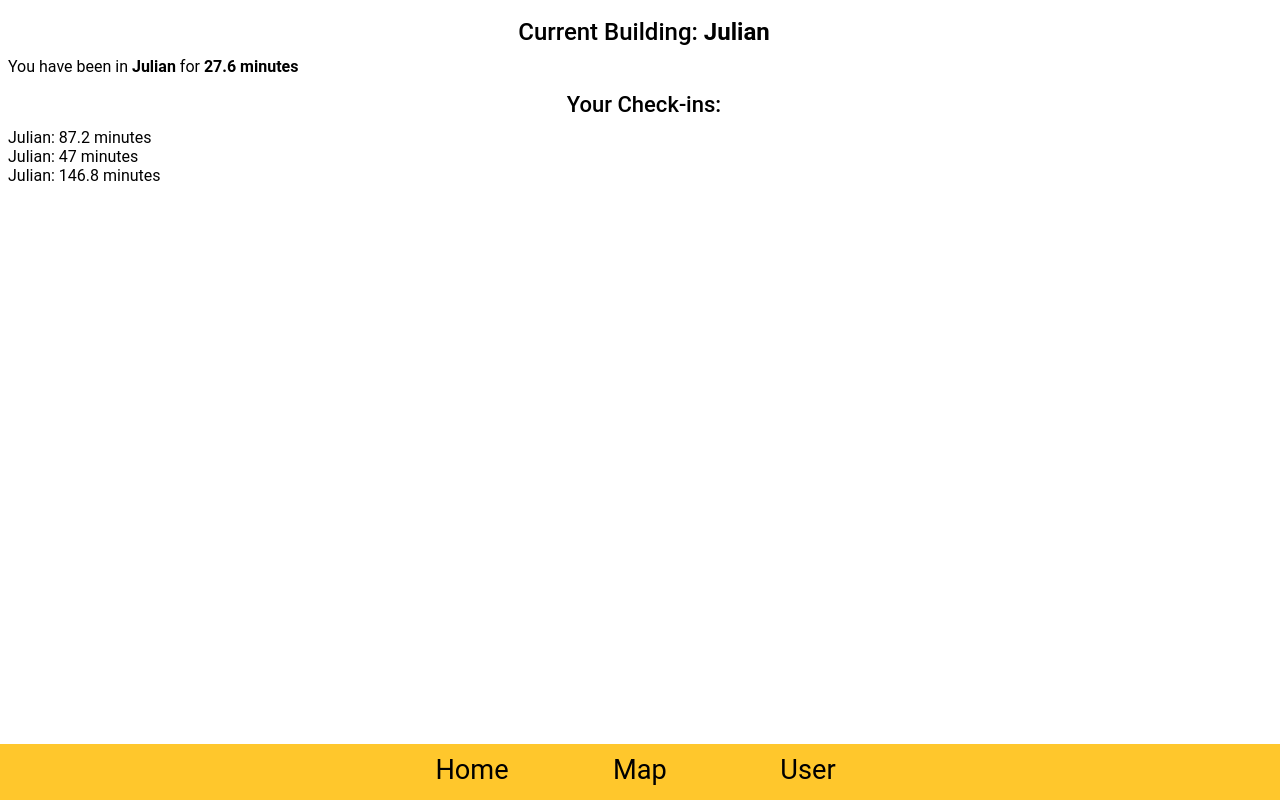
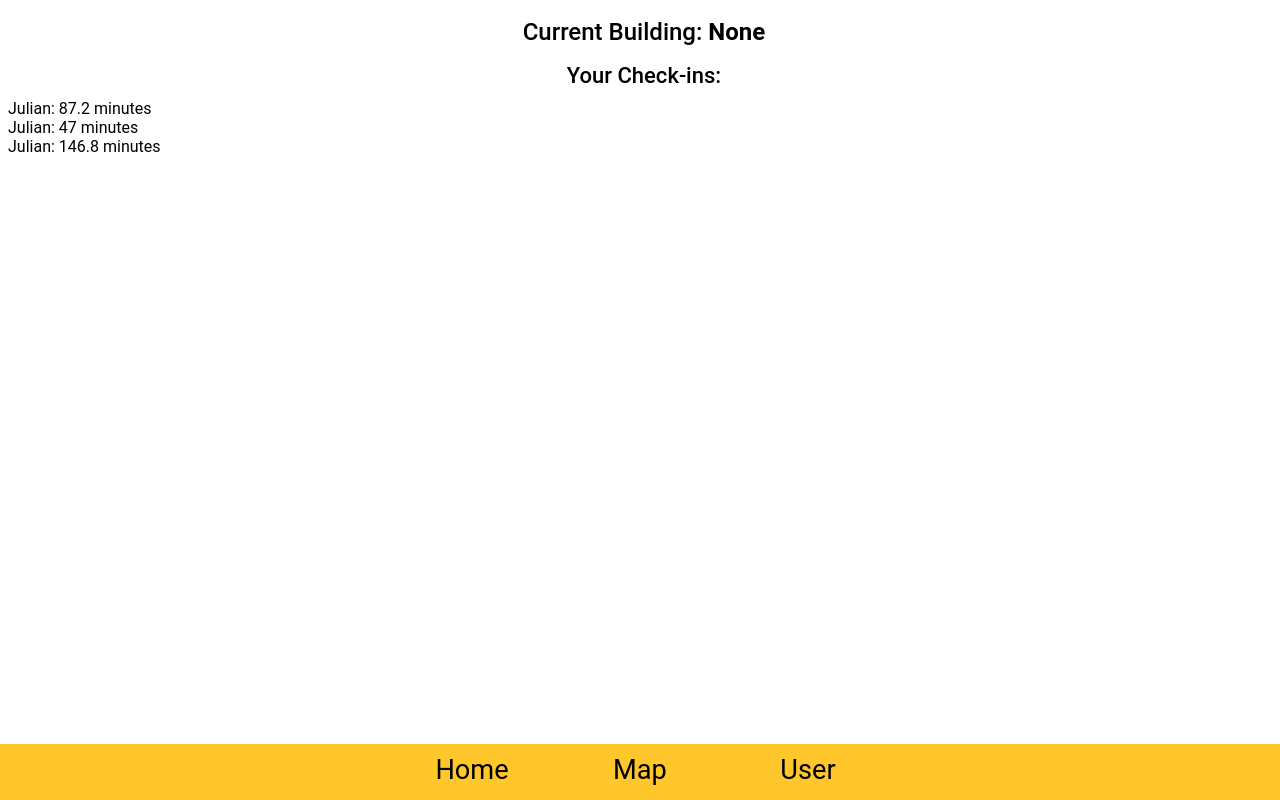
Before and after one commit to kathleencurran2021/tigerTraffic, a React (Create React App) app: page /user in a window 1280 px wide. Built offline with nearby package versions, Linux system fonts and the light colour scheme.

Commit message:
conditional rendering from ischeckedin

```diff
--- a/src/pages/HomePage.tsx
+++ b/src/pages/HomePage.tsx
@@ -50,10 +50,15 @@ export const HomePage: React.FC = () => {
         <IonText>
           <h1>HomePage</h1>
         </IonText>
-        {/* if checkedin != true */}
-        <IonText>You are checked in to Julian</IonText>
+        {checkin == true ? (
+          <IonText>You are checked in to 'building'</IonText>
+        ) : (
+          <IonText>You are not checked in anywhere</IonText>
+        )}
+
         <br></br>
         <div className={classes.buttons}>
+          {checkin == false ? (
             <Button
               className={classes.inButton}
               variant="contained"
@@ -64,6 +69,20 @@ export const HomePage: React.FC = () => {
             >
               Check In
             </Button>
+          ) : (
+            <Button
+              className={classes.inButton}
+              variant="contained"
+              color="primary"
+              component={RouterLink}
+              to={'/checkin'}
+              onClick={handleCheckin}
+              disabled
+            >
+              Check In
+            </Button>
+          )}
+
           <Button
             variant="contained"
             color="secondary"
--- a/src/pages/UserPage.tsx
+++ b/src/pages/UserPage.tsx
@@ -1,18 +1,24 @@
 import { IonContent, IonPage, IonText } from '@ionic/react'
-import React from 'react'
+import React, { useContext } from 'react'
 import { Navbar } from '../components/Navbar'
+import { CheckinContext } from '../context/CheckinContext'
 
 export const UserPage = () => {
+  const { checkin, setCheckin } = useContext(CheckinContext)
   return (
     <IonPage>
       <IonContent>
         <div style={{ marginLeft: '.5rem' }}>
           <h2 style={{ textAlign: 'center' }}>
-            Current Building: <b>Julian</b>
+            Current Building: <b>{checkin == true ? 'building' : 'None'}</b>
           </h2>
-          <IonText>
-            You have been in <b>Julian</b> for <b>27.6 minutes</b>
-          </IonText>
+          {checkin == true ? (
+            <IonText>
+              You have been in <b>Julian</b> for <b>27.6 minutes</b>
+            </IonText>
+          ) : (
+            ''
+          )}
           <h3 style={{ textAlign: 'center' }}>Your Check-ins:</h3>
           <div>
             <IonText>Julian: 87.2 minutes</IonText>
```
Lines whose indentation alone changed are shown as unchanged.
